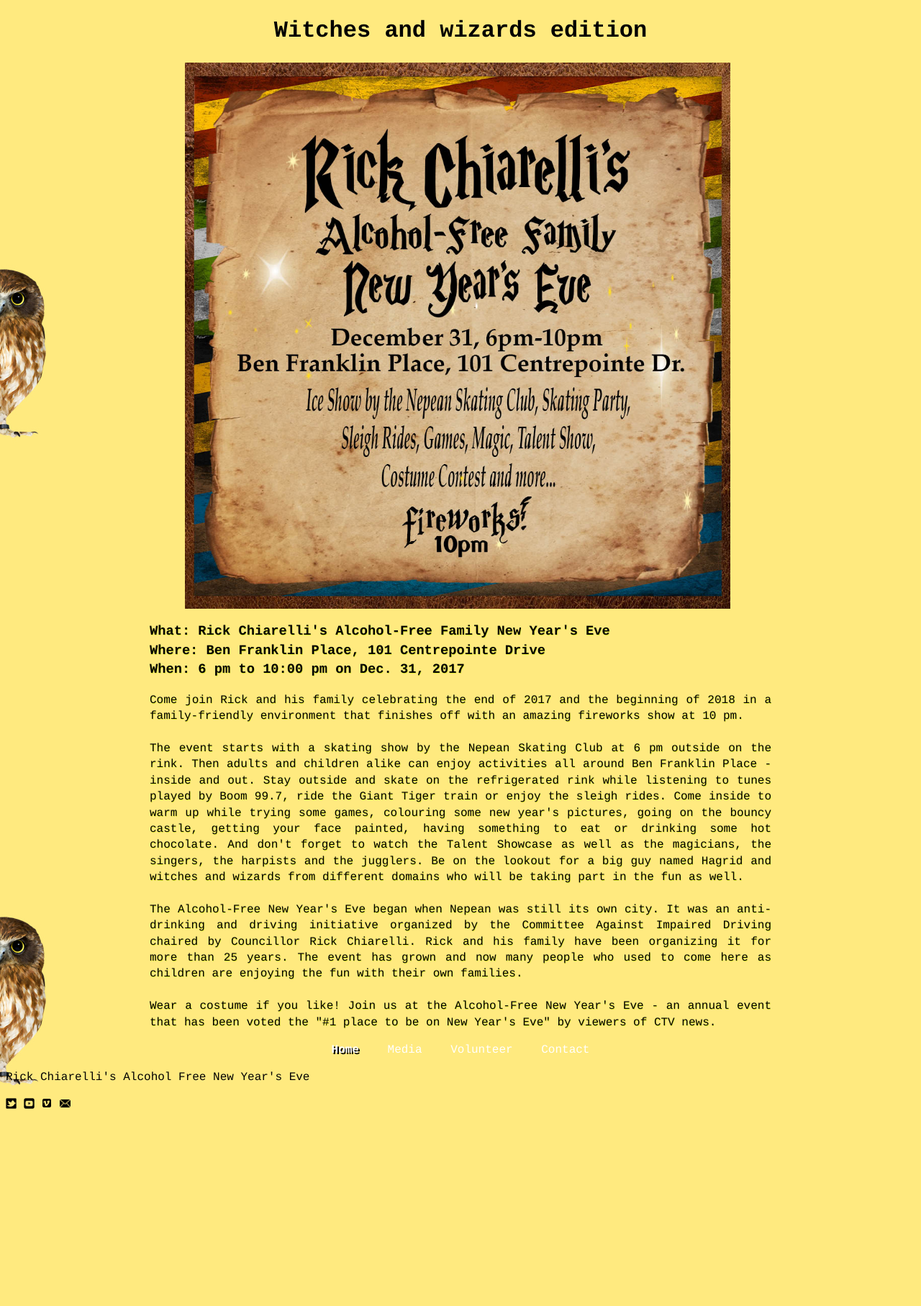
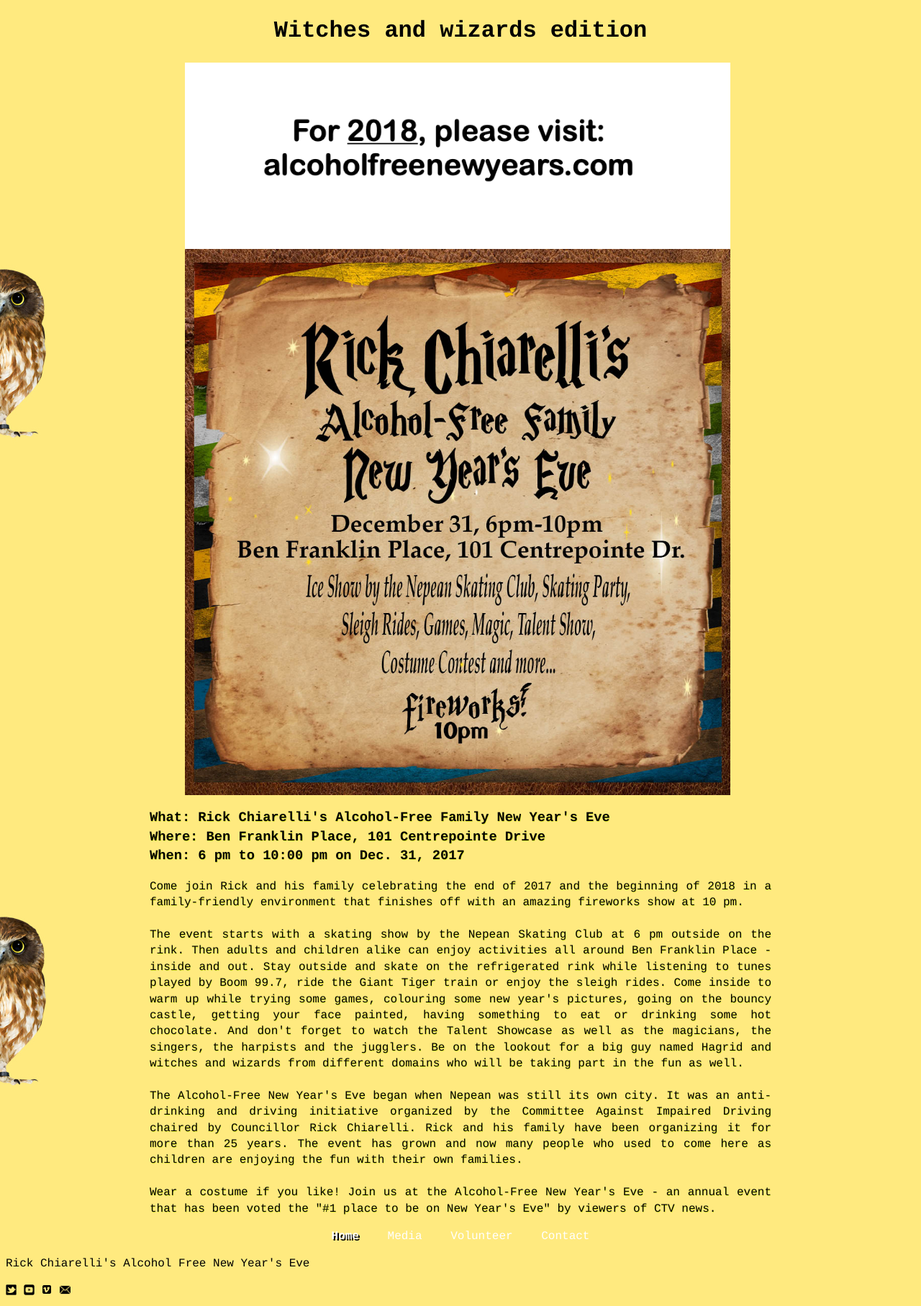
Before and after one commit to VeronicaChiarelli/NYE-2017, a Jekyll site: the page built from index.html, in a window 1280 px wide. Shown: the part 216-2031 px from the top of the page at 72% size. Built offline with Jekyll 4.4.1, drawn with Linux system fonts in a browser that asks for light colours; before the commit the page ends 1772 px from its top, so only the background shows below that.

Commit message:
Update index.html

```diff
--- a/index.html
+++ b/index.html
@@ -3,6 +3,8 @@ layout: default
 ---
 
 <center><h1>Witches and wizards edition</h1></center>
+
+<center><img src="{{site.baseurl}}/img/2018.png" alt="no" class="photos"></center>
 
 <center><img src="{{site.baseurl}}/img/nyeSquare.jpg" alt="no" class="photos"></center>
 
```
